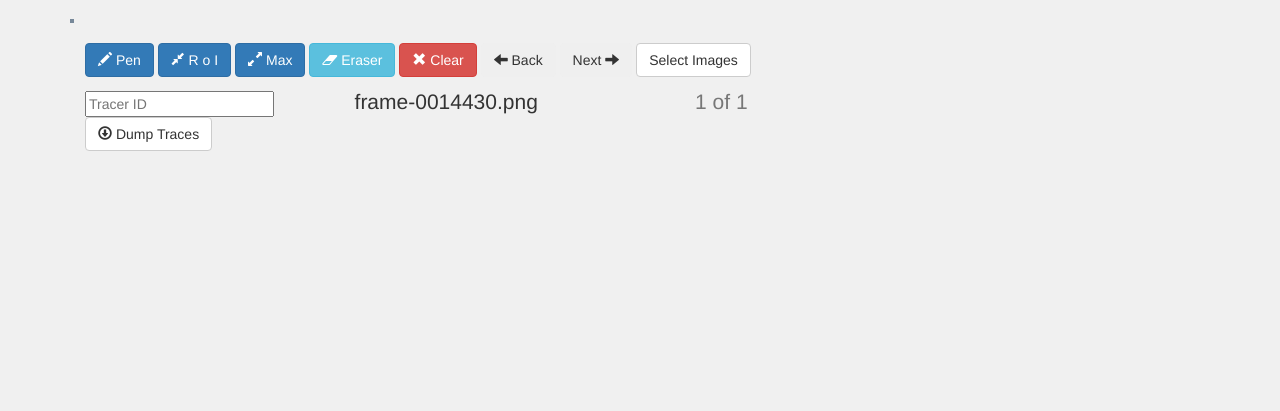
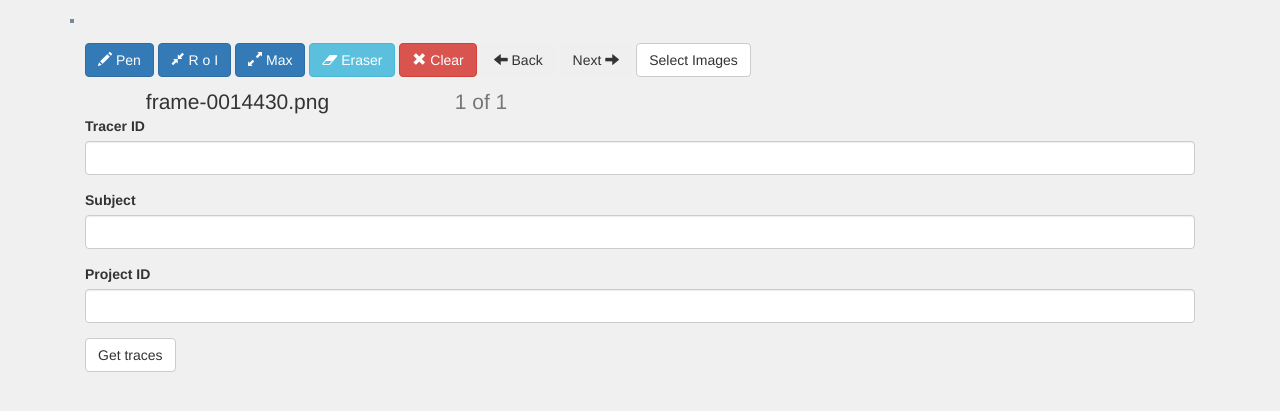
Before and after one commit to myedibleenso/apil-web, a Flask app: page /draw in a window 1280 px wide. Shown: the part 51-462 px from the top of the page. Run offline with Flask 2, Linux system fonts and the light colour scheme; some libraries are stand-ins or nearby versions.

Commit message:
Improved traced download.

```diff
--- a/app/forms.py
+++ b/app/forms.py
@@ -1,7 +1,10 @@
 from flask.ext.wtf import Form
-from wtforms import StringField, BooleanField
-from wtforms.validators import DataRequired
+from wtforms import StringField, SubmitField, HiddenField
+from wtforms.validators import Required
 
-class LoginForm(Form):
-    openid = StringField('openid', validators=[DataRequired()])
-    remember_me = BooleanField('remember_me', default=False)
+class TraceForm(Form):
+    name = StringField('Tracer ID', id='tracer', validators=[Required()])
+    subject = StringField('Subject', id='subject')
+    project_id = StringField('Project ID', id='project', validators=[Required()])
+    data = HiddenField(id='trace-data')
+    submit = SubmitField('Get traces', id='dump-traces')
--- a/app/static/js/ultrasoundtrace.js
+++ b/app/static/js/ultrasoundtrace.js
@@ -455,23 +455,6 @@ $(window).load(function () {
         updateImgData(f)
     }
 
-    $('#tracer-id').focus(function () {
-        var tracerID = $("#tracer-id");
-
-        tracerID.css("background", "white");
-        tracerID.val('');
-        tracerID.css("text-align", "left");
-
-        tracerID.keypress(function (e) {
-            if (e.which == 13) {
-                tracerID.blur();
-                // change style
-                tracerID.css("background", "lavender");
-                tracerID.css("text-align", "center");
-            }
-        });
-    });
-
     $("#image-files").on('change', function (e) {
         files = Array.prototype.slice.call(this.files);
         numFiles = files.length;
@@ -486,20 +469,11 @@ $(window).load(function () {
       // add tracer $("#tracer-id")
       var traceData = JSON.stringify(tracedFiles);
       console.log(traceData);
+      // JQuery doesn't work here...
+      document.getElementById("trace-data").value = traceData;
+      //$('trace-data').val(traceData);
+      console.log($('trace-data').val())
 
-      $.ajax({
-        type: "POST",
-        contentType: "application/json; charset=utf-8",
-        dataType: 'text',
-        //dataType: "json",
-        url: "trace-data",
-        data: traceData,
-        success: function (response) {
-          console.log("success!");
-          window.open(response, 'Download');
-          //return response
-        },
-      });
     });
 
     $("#advance").on('click', function () {
--- a/app/templates/draw.html
+++ b/app/templates/draw.html
@@ -1,5 +1,6 @@
 <!-- extend base layout -->
 {% extends "base.html" %}
+{% import "bootstrap/wtf.html" as wtf %}
 
 {% block title %}APIL{% endblock %}
 {% block head -%}
@@ -117,18 +118,16 @@
 
     <div class="row top-buffer">
 
-        <div class="col-md-10 container-fluid">
-            <input id="tracer-id" type="text" class="col-md-offset-0 input-medium" placeholder="Tracer ID">
+        <div class="col-md-8 container-fluid">
             <span id="image-name" class="col-md-offset-1 lead">frame-0014430.png</span>
             <span id="image-num" class="col-md-offset-2 lead text-muted text-right">1 of 1</span>
         </div>
     </div>
 
-        <button id="dump-traces" class="btn btn-default">
-            <span class="glyphicon glyphicon-download"></span>
-            Dump Traces
-        </button>
+    {{ wtf.quick_form(form) }}
+            <!--<span class="glyphicon glyphicon-download"></span>-->
 </div>
+{% include 'flash.html' %}
 </div>
 
 <!-- <input type="button" id="clickMe" value="clickme" onclick="previewFile();" /> -->
--- a/app/views.py
+++ b/app/views.py
@@ -1,9 +1,10 @@
-from flask import render_template, flash, redirect, session, url_for, request, g, make_response, send_file, send_from_directory, Response
+from flask import render_template, flash, redirect, session, url_for, request, g, make_response, send_file, send_from_directory, Response, Markup
 import os
 import logging
+import json
 #from flask.ext.login import login_user, logout_user, current_user, login_required
 from app import app, db
-from .forms import LoginForm
+from .forms import TraceForm
 from .models import User
 from config import basedir
 
@@ -23,27 +24,30 @@ def page_not_found(error):
 #def special_exception_handler(error):
 #    return 'Database connection failed', 500
 
-@app.route('/draw')
+@app.route('/draw', methods = ['GET', 'POST'])
 def trace():
+    # trace set meta data
+    form = TraceForm()
+    if request.method == 'POST' and form.validate():
+        form = request.form
+
+        #we'll write json
+        data = json.loads(form['data'])
+        num_files = len(data)
+
+        data['tracer-id'] = form['name']
+        data['subject-id'] = form['subject']
+        data['project-id'] = form['project_id']
+
+        flash("Got {0}'s {1} trace data for {2} files!".format(data['subject-id'], data['project-id'], num_files))
+
+        return Response(json.dumps(data),
+                           mimetype="text/plain",
+                           headers={"Content-Disposition":
+                                        "attachment;filename={0}".format('traces.json')})
+    #must be a GET...
     return render_template('draw.html',
-                           title='Trace')
-
-@app.route('/trace-data', methods = ['POST'])
-def dump_data():
-    print "in function..."
-    print request
-    #data = request.json['data']
-    data = request.data
-    app.logger.info("REQUEST: {}".format(request))
-    print "DATA: {0}".format(data)
-    file_name = 'traces.json'
-    # Can't just
-    file_path = os.path.join(UPLOADS_DIR, file_name)
-    app.logger.info(file_path)
-    with open(file_path,"wb") as out:
-        out.write(data)
-    app.logger.info("returning response...")
-    return 'downloads/{0}'.format(file_name)
+                           title='Trace', form=form)
 
 
 @app.route('/downloads/<filename>')
--- a/config.py
+++ b/config.py
@@ -9,7 +9,7 @@ UPLOAD_FOLDER = 'uploads'
 ALLOWED_EXTENSIONS = set(['txt', 'csv', 'png', 'jpg', 'jpeg', 'json'])
 
 WTF_CSRF_ENABLED = True
-#SECRET_KEY = 'poop'
+SECRET_KEY = 'poop'
 
 #OPENID_PROVIDERS = [
 #    {'name': 'Google', 'url': 'https://www.google.com/accounts/o8/id'},
```
